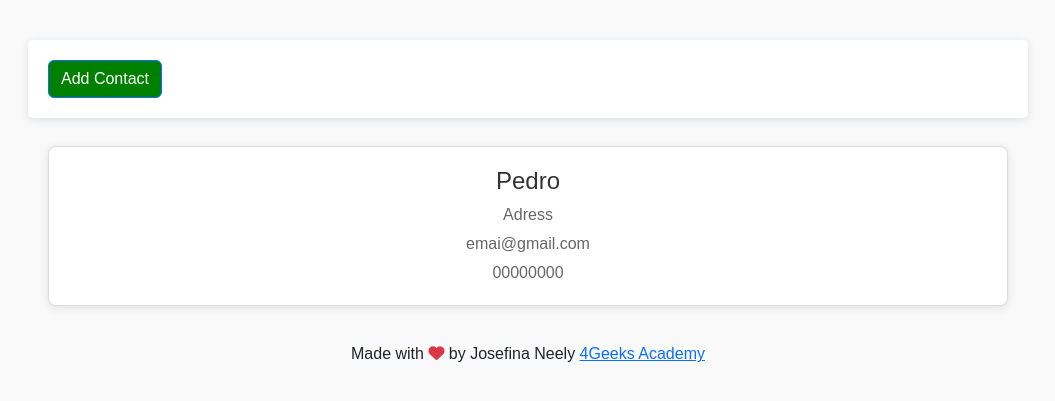
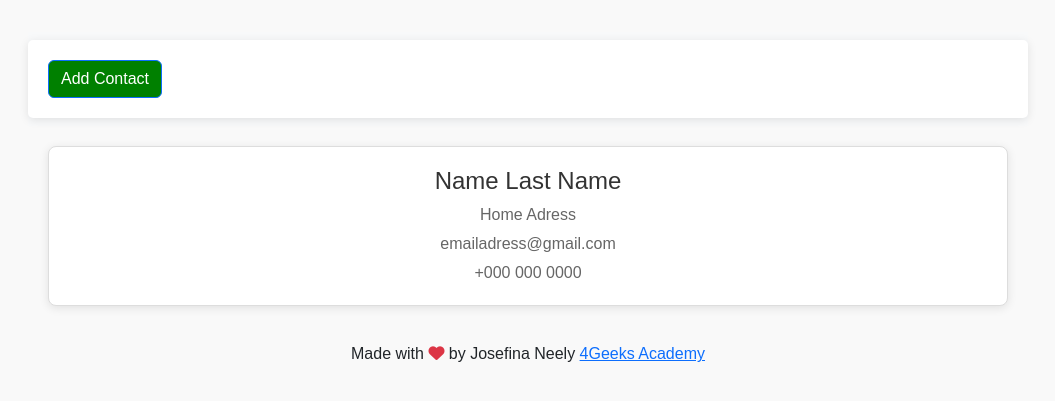
Before and after one commit to 4GeeksAcademy/josefinaneely-Lista-de-Contactos-usando-React-Context, a React (Vite) app: page / in a window 1280 px wide. Shown: the part 185-586 px from the top of the page, without its empty margins (112-1167 px from the left). Built offline with nearby package versions, Linux system fonts and the light colour scheme.

Commit message:
seguir la logica

```diff
--- a/src/store.js
+++ b/src/store.js
@@ -1,40 +1,49 @@
-export const initialStore=()=>{
+export const initialStore = () => {
 
-  return{
+  return {
 
     contacts: [
-{
-id: 1,
-name: "Pedro",
-adress: "Adress",
-email: "emai@gmail.com",
-phoneNumber: "00000000"
+      {
+        id: 1,
+        name: "Name Last Name",
+        adress: "Home Adress",
+        email: "emailadress@gmail.com",
+        phoneNumber: "+000 000 0000"
+      }
+    ]
+  }
 }
 
 
-    ]}}
+export default function storeReducer(store, action = {}) {
+  switch (action.type) {
+    case "add_contact":
+      return {
+        ...store,
+        contacts: [...store.contacts, action.payload],
+      };
 
 
-
-
-
-export default function storeReducer(store, action = {}) {
-  switch(action.type){
-
-    case 'add_contact':
-
-      const { id,  color, newContact} = action.payload
-
+    case "update_contact":
       return {
         ...store,
-        contacts: store.contacts.map((contact) => (contact.id === id ? { ...contact, background: color } : contact))
+        contacts: store.contacts.map((contact) =>
+          contact.id === action.payload.id ? { ...contact, ...action.payload }
+            : contact
+        ),
       };
 
-      case 'delete_task':
+    case "delete_contact":
+      return {
+        ...store,
+        contacts: store.contacts.filter((contact) => contact.id !== action.payload),
+      };
 
+    case "set_store":
+      return action.payload;
 
+    default:
+      throw Error("unknown action");
 
-      default:
-      throw Error('Unknown action.');
   }
 }
```
